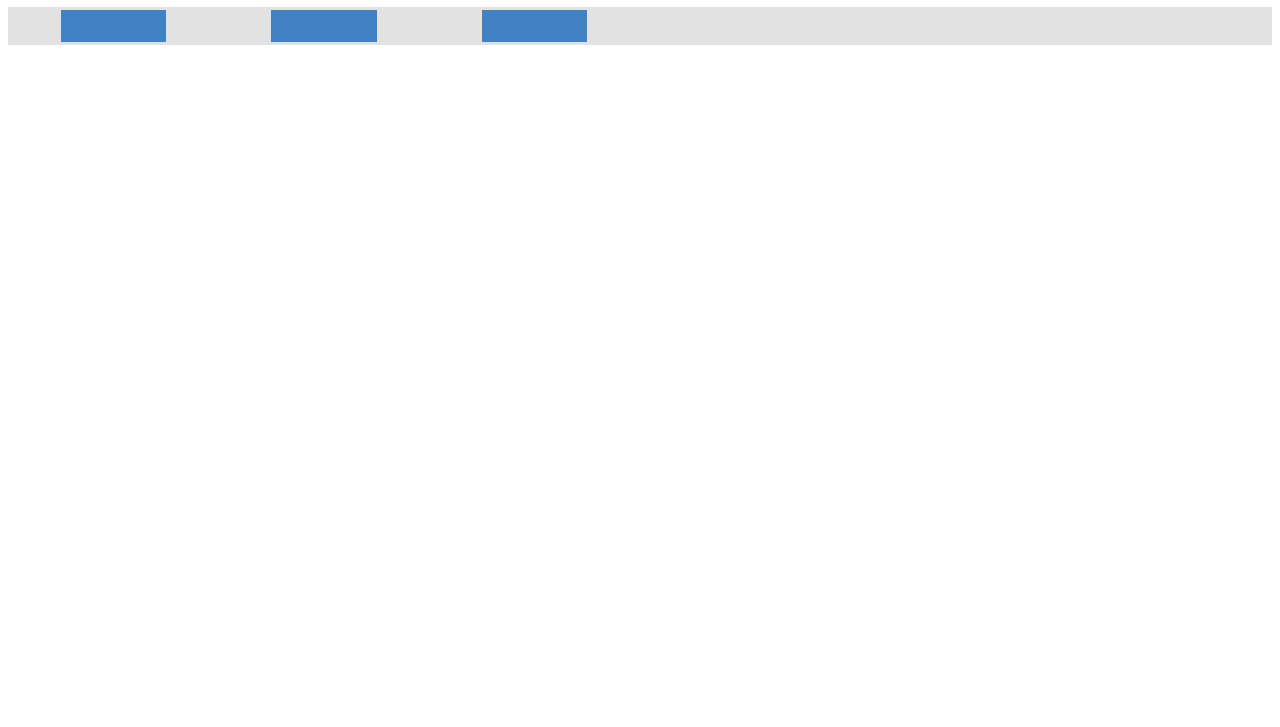
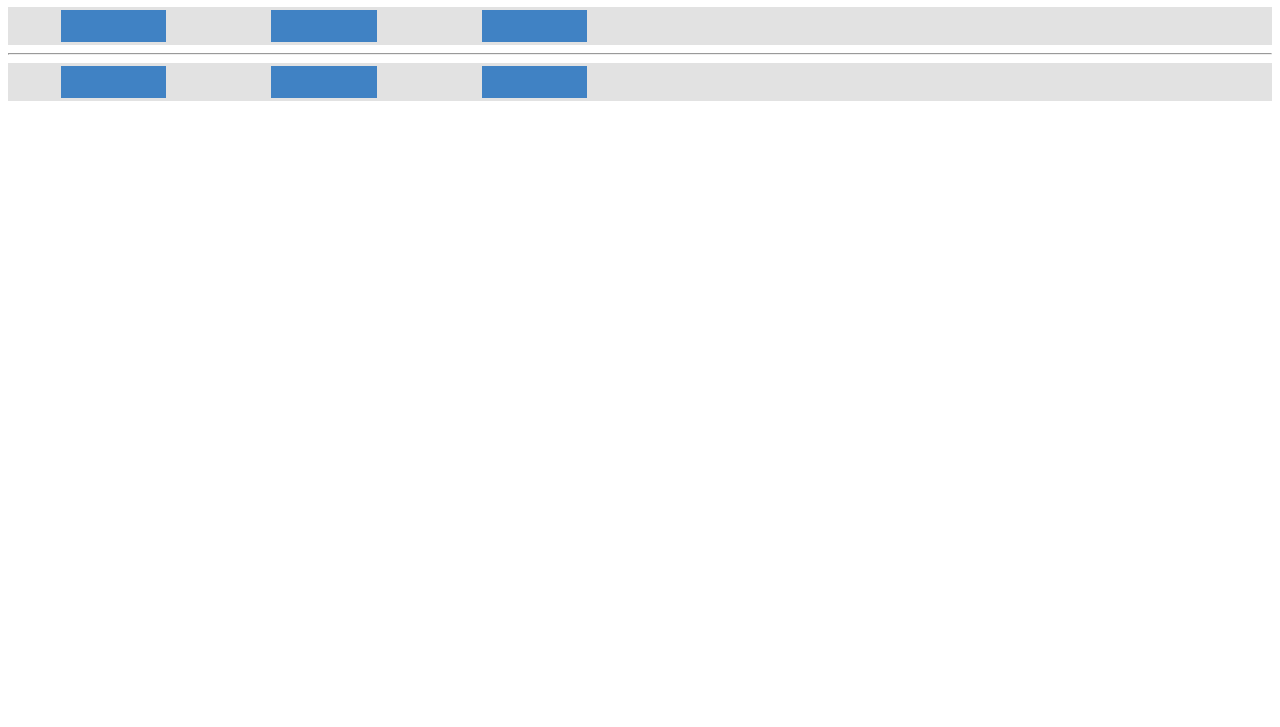
Before and after one commit to awesome-ui/aeTimeline, a website: page source/index.jade in a window 1280 px wide. Shown: the part 73-800 px from the top of the page. Drawn offline with nearby package versions, Linux system fonts and the light colour scheme; files that its build step writes are made by us from their sources; files whose address does not match are found by name.

Commit message:
рефакторинг

```diff
--- a/source/index.jade
+++ b/source/index.jade
@@ -10,12 +10,11 @@ html(ng-app="app")
                 height: 38px;
             }
 
-        script(src='bower_components/angular/angular.min.js')
-        script(src='scripts/bTimeline.min.js')
-        script(src='scripts/bTimelineInterval.min.js')
+        script(src='components/angular/angular.min.js')
+        script(src='scripts/bTimeline.js')
         script.
 
-            angular.module('app', ['bTimeline','bTimelineInterval'])
+            angular.module('app', ['bTimeline'])
 
                 .controller('ExampleCtrl', function ($scope) {
 
@@ -80,66 +79,61 @@ html(ng-app="app")
         h1 aeTimeline
 
         div.example-timeline(b-timeline, timeline-begin-date="beginDate", timeline-end-date="endDate", timeline-intervals="intervals")
+            div.example-timeline-interval(b-timeline-template='interval', use="['bTimeline','interval']")
 
-            div.example-timeline__interval(b-timeline-template="interval", use="['bTimeline','interval']")
-                div.example-timeline-interval(b-timeline-interval)
+                .b-timeline-interval__interval(ng-style="{left:bTimeline.calcIntervalLeft(interval),right:bTimeline.calcIntervalRight(interval)}")
+                    .b-timeline-interval__interval__btn
 
-                    div(b-timeline-interval-template="interval", use="['bTimelineInterval']")
+        hr
 
-                        .b-timeline-interval__interval.b-timeline-interval__interval_draft(ng-if="pickedInterval(interval)", ng-style="{left:bTimeline.calcIntervalLeft($pickedIntervalDraft),right:bTimeline.calcIntervalRight($pickedIntervalDraft)}")
-                            .b-timeline-interval__interval__btn
+        div.example-timeline(b-timeline, timeline-begin-date="beginDate", timeline-end-date="endDate", timeline-intervals="intervals")
+            div.example-timeline-interval(b-timeline-template='interval', use="['bTimeline','interval']")
 
-                        .b-timeline-interval__interval(ng-class="{'b-timeline-interval__interval_orign':pickedInterval(interval)}" ng-style="{left:bTimeline.calcIntervalLeft(interval),right:bTimeline.calcIntervalRight(interval)}")
-                            .b-timeline-interval__interval__btn(ng-click="pickInterval(interval)")
-                            .b-timeline-interval__interval__form(ng-if="pickedInterval(interval)", ng-click="$event.stopPropagation()")
-                                .b-timeline-interval-form
-                                    .b-timeline-interval-form__main
+                .b-timeline-interval__interval.b-timeline-interval__interval_draft(ng-if="pickedInterval(interval)", ng-style="{left:bTimeline.calcIntervalLeft($pickedIntervalDraft),right:bTimeline.calcIntervalRight($pickedIntervalDraft)}")
+                    .b-timeline-interval__interval__btn
 
-                                        .b-input-datetime(b-input-datetime)
-                                            .b-input-datetime__t
-
-                                                .b-input-datetime__t__c.b-input-datetime__t__c_input
-                                                    .b-input-date
-                                                        .b-input-date__btn.b-input-date__btn_next
-                                                            button(ng-click="incrBeginHours($pickedIntervalDraft)") +
-                                                        .b-input-date__input
-                                                            input(readonly, value="{{$pickedIntervalDraft.beginDate|date:'HH'}}")
-                                                        .b-input-date__btn.b-input-date__btn_prev
-                                                            button(ng-click="decrBeginHours($pickedIntervalDraft)") −
-
-                                                .b-input-datetime__t__c.b-input-datetime__t__c_label &#x3A;
-
-                                                .b-input-datetime__t__c.b-input-datetime__t__c_input
-                                                    .b-input-date
-                                                        .b-input-date__btn.b-input-date__btn_next
-                                                            button(ng-click="incrBeginMinutes($pickedIntervalDraft)") +
-                                                        .b-input-date__input
-                                                            input(readonly, value="{{$pickedIntervalDraft.beginDate|date:'mm'}}")
-                                                        .b-input-date__btn.b-input-date__btn_prev
-                                                            button(ng-click="decrBeginMinutes($pickedIntervalDraft)") −
-
-                                                .b-input-datetime__t__c.b-input-datetime__t__c_label &mdash;
-
-                                                .b-input-datetime__t__c.b-input-datetime__t__c_input
-                                                    .b-input-date
-                                                        .b-input-date__btn.b-input-date__btn_next
-                                                            button(ng-click="incrEndHours($pickedIntervalDraft)") +
-                                                        .b-input-date__input
-                                                            input(readonly, value="{{$pickedIntervalDraft.endDate|date:'HH'}}")
-                                                        .b-input-date__btn.b-input-date__btn_prev
-                                                            button(ng-click="decrEndHours($pickedIntervalDraft)") −
-
-                                                .b-input-datetime__t__c.b-input-datetime__t__c_label &#x3A;
-
-                                                .b-input-datetime__t__c.b-input-datetime__t__c_input
-                                                    .b-input-date
-                                                        .b-input-date__btn.b-input-date__btn_next
-                                                            button(ng-click="incrEndMinutes($pickedIntervalDraft)") +
-                                                        .b-input-date__input
-                                                            input(readonly, value="{{$pickedIntervalDraft.endDate|date:'mm'}}")
-                                                        .b-input-date__btn.b-input-date__btn_prev
-                                                            button(ng-click="decrEndMinutes($pickedIntervalDraft)") −
-
-                                        button(ng-click="saveInterval(interval);", ng-disabled="pristinePickedInterval(interval)") save interval
-                                        button(ng-click="deleteInterval(interval)") delete
-                                        button(ng-click="unpickInterval(interval)") close
+                .b-timeline-interval__interval(ng-class="{'b-timeline-interval__interval_orign':pickedInterval(interval)}" ng-style="{left:bTimeline.calcIntervalLeft(interval),right:bTimeline.calcIntervalRight(interval)}")
+                    .b-timeline-interval__interval__btn(ng-click="pickInterval(interval)")
+                    .b-timeline-interval__interval__form(ng-if="pickedInterval(interval)", ng-click="$event.stopPropagation()")
+                        .b-timeline-interval-form
+                            .b-timeline-interval-form__main
+                                .b-input-datetime(b-input-datetime)
+                                    .b-input-datetime__t
+                                        .b-input-datetime__t__c.b-input-datetime__t__c_input
+                                            .b-input-date
+                                                .b-input-date__btn.b-input-date__btn_next
+                                                    button(ng-click="incrBeginHours($pickedIntervalDraft)") +
+                                                .b-input-date__input
+                                                    input(readonly, value="{{$pickedIntervalDraft.beginDate|date:'HH'}}")
+                                                .b-input-date__btn.b-input-date__btn_prev
+                                                    button(ng-click="decrBeginHours($pickedIntervalDraft)") −
+                                        .b-input-datetime__t__c.b-input-datetime__t__c_label &#x3A;
+                                        .b-input-datetime__t__c.b-input-datetime__t__c_input
+                                            .b-input-date
+                                                .b-input-date__btn.b-input-date__btn_next
+                                                    button(ng-click="incrBeginMinutes($pickedIntervalDraft)") +
+                                                .b-input-date__input
+                                                    input(readonly, value="{{$pickedIntervalDraft.beginDate|date:'mm'}}")
+                                                .b-input-date__btn.b-input-date__btn_prev
+                                                    button(ng-click="decrBeginMinutes($pickedIntervalDraft)") −
+                                        .b-input-datetime__t__c.b-input-datetime__t__c_label &mdash;
+                                        .b-input-datetime__t__c.b-input-datetime__t__c_input
+                                            .b-input-date
+                                                .b-input-date__btn.b-input-date__btn_next
+                                                    button(ng-click="incrEndHours($pickedIntervalDraft)") +
+                                                .b-input-date__input
+                                                    input(readonly, value="{{$pickedIntervalDraft.endDate|date:'HH'}}")
+                                                .b-input-date__btn.b-input-date__btn_prev
+                                                    button(ng-click="decrEndHours($pickedIntervalDraft)") −
+                                        .b-input-datetime__t__c.b-input-datetime__t__c_label &#x3A;
+                                        .b-input-datetime__t__c.b-input-datetime__t__c_input
+                                            .b-input-date
+                                                .b-input-date__btn.b-input-date__btn_next
+                                                    button(ng-click="incrEndMinutes($pickedIntervalDraft)") +
+                                                .b-input-date__input
+                                                    input(readonly, value="{{$pickedIntervalDraft.endDate|date:'mm'}}")
+                                                .b-input-date__btn.b-input-date__btn_prev
+                                                    button(ng-click="decrEndMinutes($pickedIntervalDraft)") −
+                                button(ng-click="saveInterval(interval);", ng-disabled="pristinePickedInterval(interval)") save interval
+                                button(ng-click="deleteInterval(interval)") delete
+                                button(ng-click="unpickInterval(interval)") close
--- a/source/scripts/bTimeline.js
+++ b/source/scripts/bTimeline.js
@@ -8,7 +8,6 @@ angular.module('bTimeline', [])
     .directive('bTimelineTemplateTransclude', bTimelineTemplateTranscludeDirective)
 
     .directive('bInputDatetime', bInputDatetimeDirective)
-
 ;
 
 
@@ -47,7 +46,7 @@ function bTimelineDirective($compile) {
                 return right +'%'
             }
 
-            $scope.filterTimelineInterval= function (interval) {
+            $scope.matchTimelineInterval= function (interval) {
                 if (interval.beginDate && interval.endDate && interval.beginDate < $scope.endDate && interval.endDate > $scope.beginDate) {
                     return interval
                 }
@@ -59,7 +58,7 @@ function bTimelineDirective($compile) {
 
             var template= ''+
                 '<div class="b-timeline">'+
-                    '<div class="b-timeline__interval" ng-repeat="interval in intervals | filter:filterTimelineInterval" b-timeline-template-transclude="interval">'+
+                    '<div class="b-timeline__interval" ng-repeat="interval in intervals | filter:matchTimelineInterval" b-timeline-template-transclude="interval">'+
                         ''+
                     '</div>'+
                 '</div>'+
--- a/source/scripts/bTimelineInterval.js
+++ /dev/null
@@ -1,96 +0,0 @@
-/*
- * bTimelineInterval
- */
-angular.module('bTimelineInterval', ['bTimeline'])
-
-    .directive('bTimelineInterval', bTimelineIntervalDirective)
-    .directive('bTimelineIntervalTemplate', bTimelineIntervalTemplateDirective)
-    .directive('bTimelineIntervalTemplateTransclude', bTimelineIntervalTemplateTranscludeDirective)
-
-;
-
-
-
-function bTimelineIntervalDirective($compile) {
-
-    return {
-
-        require: '^bTimeline',
-
-        controllerAs: 'bTimelineInterval',
-        controller: function ($scope) {
-
-            this.$templates= {}
-            this.useTemplate= function (name, template) {
-                this.$templates[name]= template
-            }
-
-        },
-
-        link: function ($scope, $e, $a) {
-
-            var template= ''+
-                '<div class="b-timeline-interval" b-timeline-interval-template-transclude="interval">'+
-                    ''+
-                '</div>'+
-            ''
-
-            $e.append($compile(template)($scope))
-
-        }
-    }
-
-}
-
-
-
-function bTimelineIntervalTemplateDirective($parse) {
-
-    return {
-        restrict: 'A',
-        require: '^bTimelineInterval',
-
-        transclude: 'element',
-
-        link: function ($scope, $e, $a, bTimelineInterval, $transclude) {
-            if ($a.bTimelineIntervalTemplate) {
-                bTimelineInterval.useTemplate($a.bTimelineIntervalTemplate, {
-                    $e: $e,
-                    $transclude: $transclude,
-                    use: $parse($a.use)(),
-                })
-            }
-        },
-    }
-
-}
-
-
-
-function bTimelineIntervalTemplateTranscludeDirective() {
-
-    return {
-
-        transclude: true,
-
-        link: function ($scope, $e, $a) {
-
-            if ($scope.bTimelineInterval && $a.bTimelineIntervalTemplateTransclude) {
-                var template= $scope.bTimelineInterval.$templates[$a.bTimelineIntervalTemplateTransclude]
-                if (template) {
-                    template.$transclude(function ($eTranscluded) {
-                        var templateScope= $eTranscluded.scope()
-                        if (template.use && template.use.length) {
-                            angular.forEach(template.use, function (use) {
-                                templateScope[use]= $scope[use]
-                            })
-                        }
-                        $e.append($eTranscluded)
-                    })
-                }
-            }
-
-        }
-    }
-
-}
```
Also changed, not shown: release/index.html, release/scripts/bTimeline.js, release/scripts/bTimeline.min.js, release/scripts/bTimelineInterval.js (deleted), release/scripts/bTimelineInterval.min.js (deleted).
